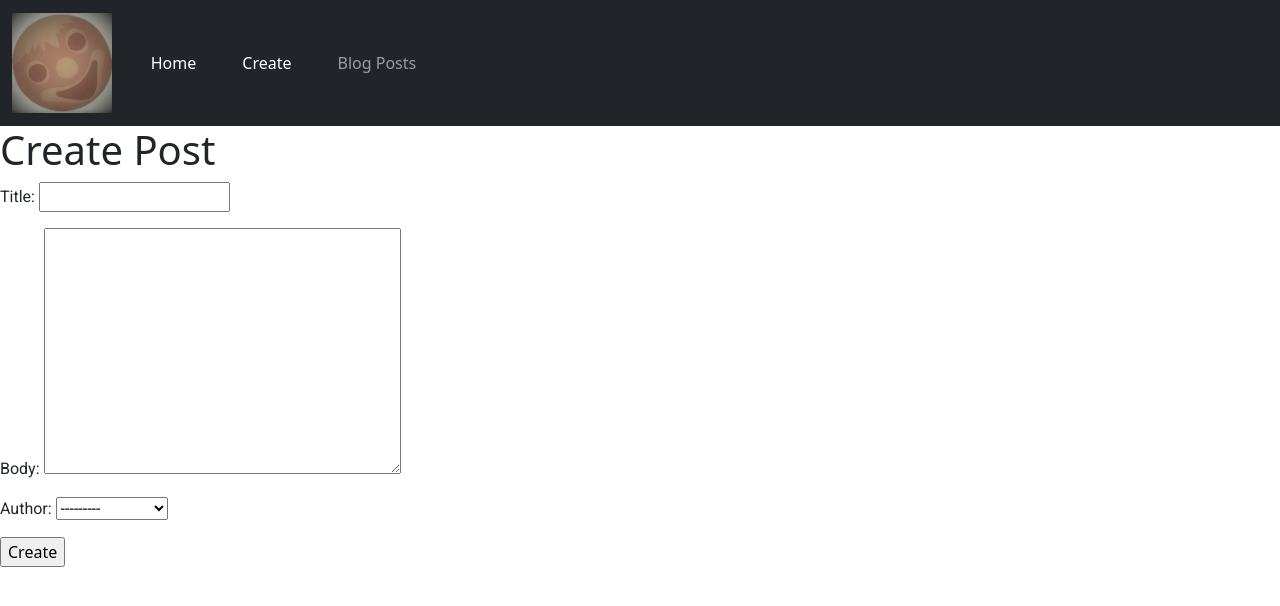
After one commit to CamCam918/Bloglogna, a Django app: page /post/new/ in a window 1280 px wide. The commit adds this page. Shown: the top 606 px of the page. Run offline with Django 3.2, Linux system fonts and the light colour scheme; data comes from the database, SQL or seed files in the repository; both versions use the stored data as it was after the commit.

Commit message:
Competency Report

```diff
--- a/blog/models.py
+++ b/blog/models.py
@@ -1,6 +1,9 @@
 from django.db import models
+from django.urls import reverse
 
 # Create your models here.
+
+
 class Post(models.Model):
     title = models.CharField(max_length=200)
     author = models.ForeignKey(
@@ -12,3 +15,6 @@ class Post(models.Model):
 
     def __str__(self):
         return self.title
+
+    def get_absolute_url(self):
+        return reverse("post_detail", args=[str(self.id)])
--- a/blog/urls.py
+++ b/blog/urls.py
@@ -1,9 +1,17 @@
 from django.urls import path
-from .views import PostListView, PostDetailView, HomePageView
+from .views import (
+    PostListView,
+    PostDetailView,
+    HomePageView,
+    PostCreateView,
+    PostUpdateView
+)
 
 
 urlpatterns = [
     path('', HomePageView.as_view(), name='home'),
-    path('posts/', PostListView.as_view(), name='all_posts'),
-    path('posts/<int:pk>/', PostDetailView.as_view(), name='post_detail'),
+    path('post/', PostListView.as_view(), name='all_posts'),
+    path('post/<int:pk>/', PostDetailView.as_view(), name='post_detail'),
+    path('post/new/', PostCreateView.as_view(), name="post_new"),
+    path('post/<int:pk>/edit/', PostUpdateView.as_view(), name="post_edit"),
 ]
--- a/blog/views.py
+++ b/blog/views.py
@@ -1,15 +1,31 @@
 from django.shortcuts import render
-from django.views.generic import ListView, DetailView, TemplateView
+from django.views.generic import ListView, DetailView, TemplateView, UpdateView
+from django.views.generic.edit import CreateView
 from .models import Post
 
 # Create your views here.
 
+
 class HomePageView(TemplateView):
     template_name = "home.html"
+
+
 class PostListView(ListView):
     model = Post
     template_name = "post_list.html"
 
+
 class PostDetailView(DetailView):
     model = Post
     template_name = "post_detail.html"
+
+
+class PostCreateView(CreateView):
+    model = Post
+    template_name = "post_new.html"
+    fields = ["title", "body", "author"]
+
+class PostUpdateView(UpdateView):
+    model = Post
+    template_name = "post_edit.html"
+    fields = ["title", "body"]
--- a/templates/base.html
+++ b/templates/base.html
@@ -22,7 +22,7 @@
 <body>
     <nav class="navbar navbar-expand-lg navbar-dark bg-dark">
         <div class="container-fluid">
-            <a class="navbar-brand" href="{% url 'home' %}"><img src="{% static 'images/billy_roll.jpg' %}" alt="image alt text" /></a>
+            <a class="navbar-brand" href="{% url 'home' %}"><img src="{% static 'images/billy_roll.jpg' %}" alt="BLOGLOGNA" /></a>
             <button class="navbar-toggler" type="button" data-bs-toggle="collapse" data-bs-target="#navbarNav" aria-controls="navbarNav" aria-expanded="false" aria-label="Toggle navigation">
                 <span class="navbar-toggler-icon"></span>
             </button>
@@ -30,6 +30,9 @@
                 <ul class="navbar-nav">
                 <li class="nav-item">
                     <a class="nav-link active" aria-current="page" href="{% url 'home' %}">Home</a>
+                </li>
+                <li class="nav-item">
+                    <a class="nav-link active" aria-current="page" href="{% url 'post_new' %}">Create</a>
                 </li>
                 <li class="nav-item">
                     <a class="nav-link" href="{% url 'all_posts' %}">Blog Posts</a>
--- a/templates/post_detail.html
+++ b/templates/post_detail.html
@@ -6,6 +6,7 @@
     <h2> {{ post.title }}</h2>
     <p id="subtitle"> By: {{ post.author }}</p>
     <p> Content: {{ post.body }} </p>
+    <a href="{% url 'post_edit' post.id%}" class="btn btn-success">Edit</a>
 
     Click <a href="{% url 'home' %}">here</a> to go to the homepage.
     You can also click <a href="{% url 'all_posts' %}">here</a> to go back to the Post view, or don't. Who cares!?
--- a/templates/post_list.html
+++ b/templates/post_list.html
@@ -10,6 +10,7 @@
             <a href="{% url 'post_detail' post.id %}"><h3>{{ post.title }}</a></h3>
             <p id="subtitle">By {{ post.author }} | Created: {{ post.create_at }}</p>
             <p>{{ post.body }}</p>
+            <a href="{% url 'post_edit' post.id%}" class="btn btn-success">Edit</a>
             </li>
         </div>
         {% endfor %}
--- /dev/null
+++ b/templates/post_new.html
@@ -0,0 +1,12 @@
+{% extends 'base.html' %}
+
+{% block title %}Create{% endblock title %}
+
+{%block content%}
+    <h1>Create Post</h1>
+    <form method="POST">
+        {% csrf_token %}
+        {{ form.as_p }}
+        <input type="submit" value="Create">
+    </form>
+{% endblock content %}
```
Also changed, not shown: templates/post_edit.html (added, +12 -0 lines), db.sqlite3.
